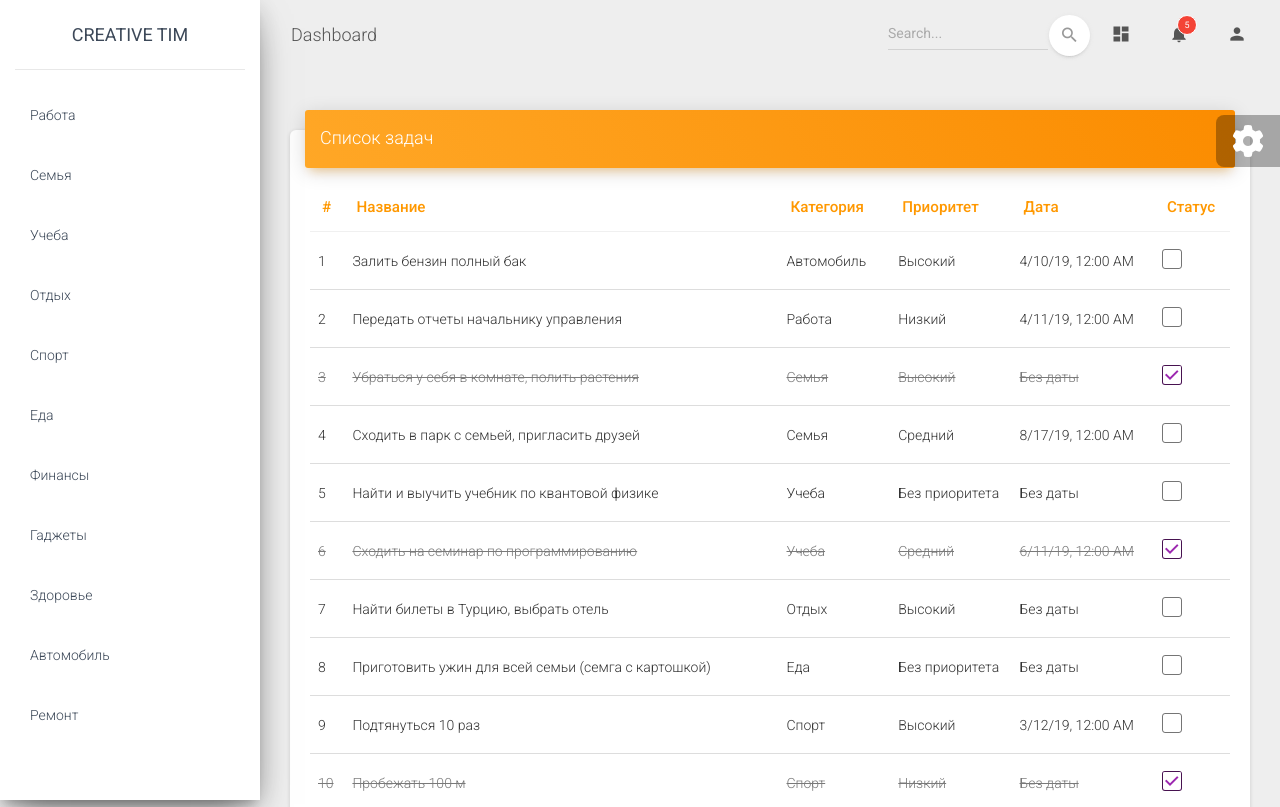
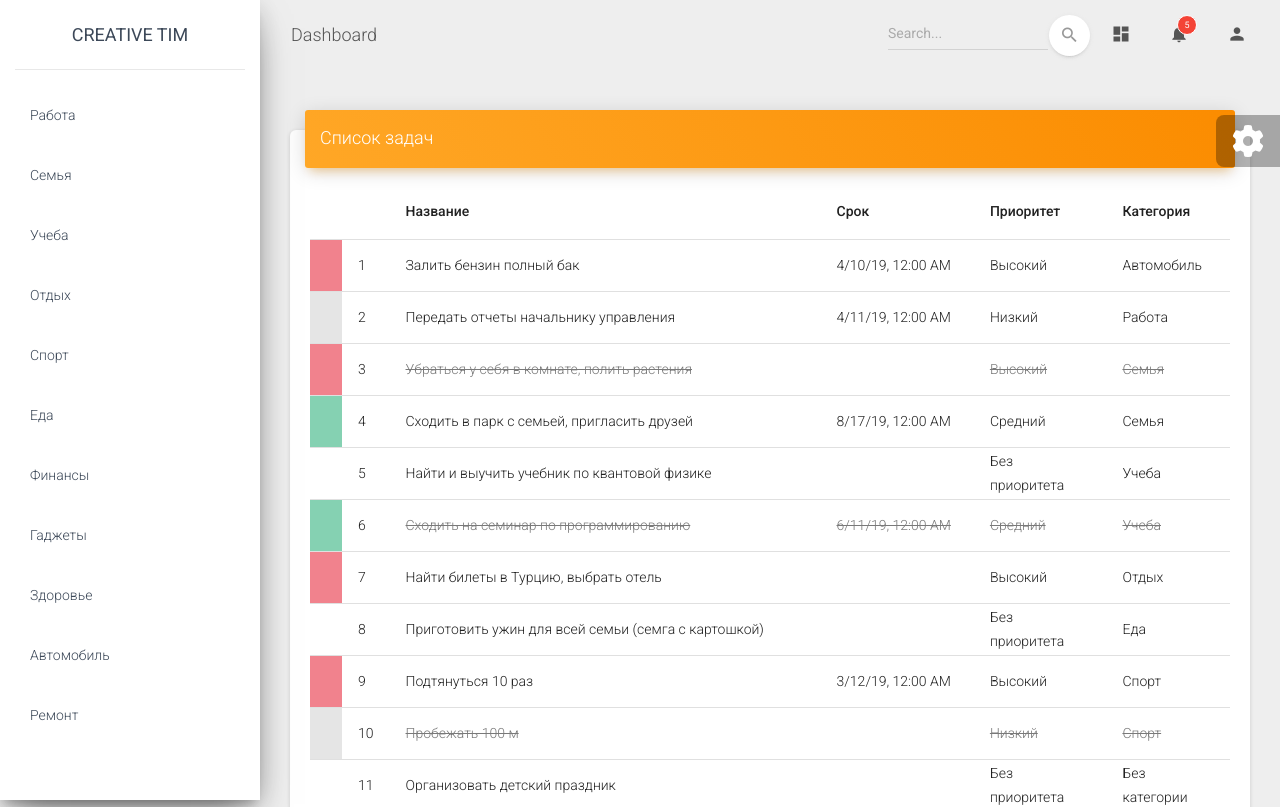
Before and after one commit to odnodum/todo, an Angular app: page / in a window 1280 px wide. Shown: the top 807 px of the page. Built offline with nearby package versions, Linux system fonts and the light colour scheme.

Commit message:
подключил библиотеку angular-material и переделал таблицу

```diff
--- a/src/app/views/tasks/tasks.component.html
+++ b/src/app/views/tasks/tasks.component.html
@@ -3,44 +3,83 @@
     <h4 class="card-title">Список задач</h4>
   </div>
   <div class="card-body table-responsive">
-        <table class="table table-hover">
-            <thead class="text-warning">
-            <th>#</th>
-            <th>Название</th>
-            <th>Категория</th>
-            <th>Приоритет</th>
-            <th>Дата</th>
-            <th>Статус</th>
+    <table [dataSource]="dataSource" mat-table>
 
-            </thead>
-            <tbody>
-            <tr
-              *ngFor="let task of tasks; let i = index"
-              [class.completed]="task.completed"
+      <!--  цвет приоритета  -->
+      <ng-container matColumnDef="color">
+        <th *matHeaderCellDef mat-header-cell></th>
+        <td *matCellDef="let task" [style.background-color]="getPriorityColor(task)"
+            mat-cell></td>
+      </ng-container>
+
+
+      <!-- нумерация-->
+      <ng-container matColumnDef="id">
+        <th *matHeaderCellDef mat-header-cell></th>
+        <td *matCellDef="let index = index;" mat-cell>
+
+          {{index + 1}}
+
+        </td>
+      </ng-container>
+
+
+      <!-- название задачи-->
+      <ng-container matColumnDef="title">
+        <th *matHeaderCellDef mat-header-cell> Название</th>
+        <td *matCellDef="let task" [class.completed]="task.completed" mat-cell>
+
+          {{task.title}}
+
+        </td>
+      </ng-container>
+
+      <!--дата выполнения-->
+      <ng-container matColumnDef="date">
+        <th *matHeaderCellDef mat-header-cell> Срок</th>
+        <td *matCellDef="let task" [ngClass]="{'completed': task.completed, 'nodate': task.date == null}"
+            mat-cell>
+
+          {{task.date | date: "short"}}
+
+        </td>
+      </ng-container>
+
+      <!--приоритет-->
+      <ng-container matColumnDef="priority">
+        <th *matHeaderCellDef mat-header-cell> Приоритет</th>
+        <td *matCellDef="let task"
+            [ngClass]="{'completed': task.completed, 'nopriority': task.priority == null}"
+            mat-cell
         >
-                <td>{{i + 1}}</td>
-                <td>{{task.title}}</td>
-                <td [class.novalue]="task.category == null">{{task.category != null ? task.category.title : 'Без категории'}}</td>
-                <td [class.novalue]="task.category == null">{{task.priority != null ? task.priority.title : 'Без приоритета'}}</td>
-                <td [class.novalue]="task.category == null">{{task.date != null ? (task.date | date : 'short') : 'Без даты'}}</td>
-                <td>
-                  <div class="form-check">
-                    <label class="form-check-label">
-                      <input
-                        type="checkbox"
-                        class="form-check-input"
-                        [checked]="task.completed"
-                        (click)="toggleTaskCompleted(task)"
+
+          {{task.priority ? task.priority.title : "Без приоритета"}}
+
+
+        </td>
+      </ng-container>
+
+      <!--категория-->
+      <ng-container matColumnDef="category">
+        <th *matHeaderCellDef mat-header-cell> Категория</th>
+        <td *matCellDef="let task"
+            [ngClass]="{'completed': task.completed, 'nocategory': task.category == null, 'link': !task.completed && task.category}"
+            mat-cell
         >
-                      <span class="form-check-sign">
-                        <span class="check"></span>
-                      </span>
-                    </label>
-                  </div>
+
+          {{task.category ? task.category.title : "Без категории"}}
+
         </td>
-            </tr>
+      </ng-container>
 
-            </tbody>
+
+      <!--  заголовок таблицы-->
+      <tr *matHeaderRowDef="displayedColumns; " mat-header-row></tr>
+
+      <!--  строки таблицы - набор строк из тегов td (порядок указывается в переменной displayedColumns) -->
+      <tr *matRowDef="let row; columns: displayedColumns;" mat-row></tr>
+
     </table>
+
   </div>
 </div>
--- a/src/app/views/tasks/tasks.component.ts
+++ b/src/app/views/tasks/tasks.component.ts
@@ -1,6 +1,7 @@
 import {Component, OnInit} from '@angular/core';
 import {DataHandlerService} from "../../service/data-handler.service";
 import {Task} from 'src/app/model/Task';
+import {MatTableDataSource} from "@angular/material/table";
 
 @Component({
   selector: 'app-tasks',
@@ -10,16 +11,34 @@ import {Task} from 'src/app/model/Task';
 export class TasksComponent implements OnInit {
 
   tasks: Task[];
+  public displayedColumns: string[] = ['color', 'id', 'title', 'date', 'priority', 'category'];
+  public dataSource: MatTableDataSource<Task>;
 
   constructor(private dataHandler: DataHandlerService) {
   }
 
   ngOnInit() {
     this.dataHandler.tasksSubject.subscribe(tasks => this.tasks = tasks);
+
+    this.dataSource = new MatTableDataSource();
+
+    this.refreshTable();
   }
 
 
   toggleTaskCompleted(task: Task) {
     task.completed = !task.completed;
   }
+
+  public getPriorityColor(task: Task) {
+    if (task.priority && task.priority.color) {
+      return task.priority.color;
     }
+
+    return '#fff';
+  }
+
+  private refreshTable() {
+    this.dataSource.data = this.tasks;
+  }
+}
```
Also changed, not shown: src/app/app.module.ts (+9 -1 lines). Lines whose indentation alone changed are shown as unchanged.
